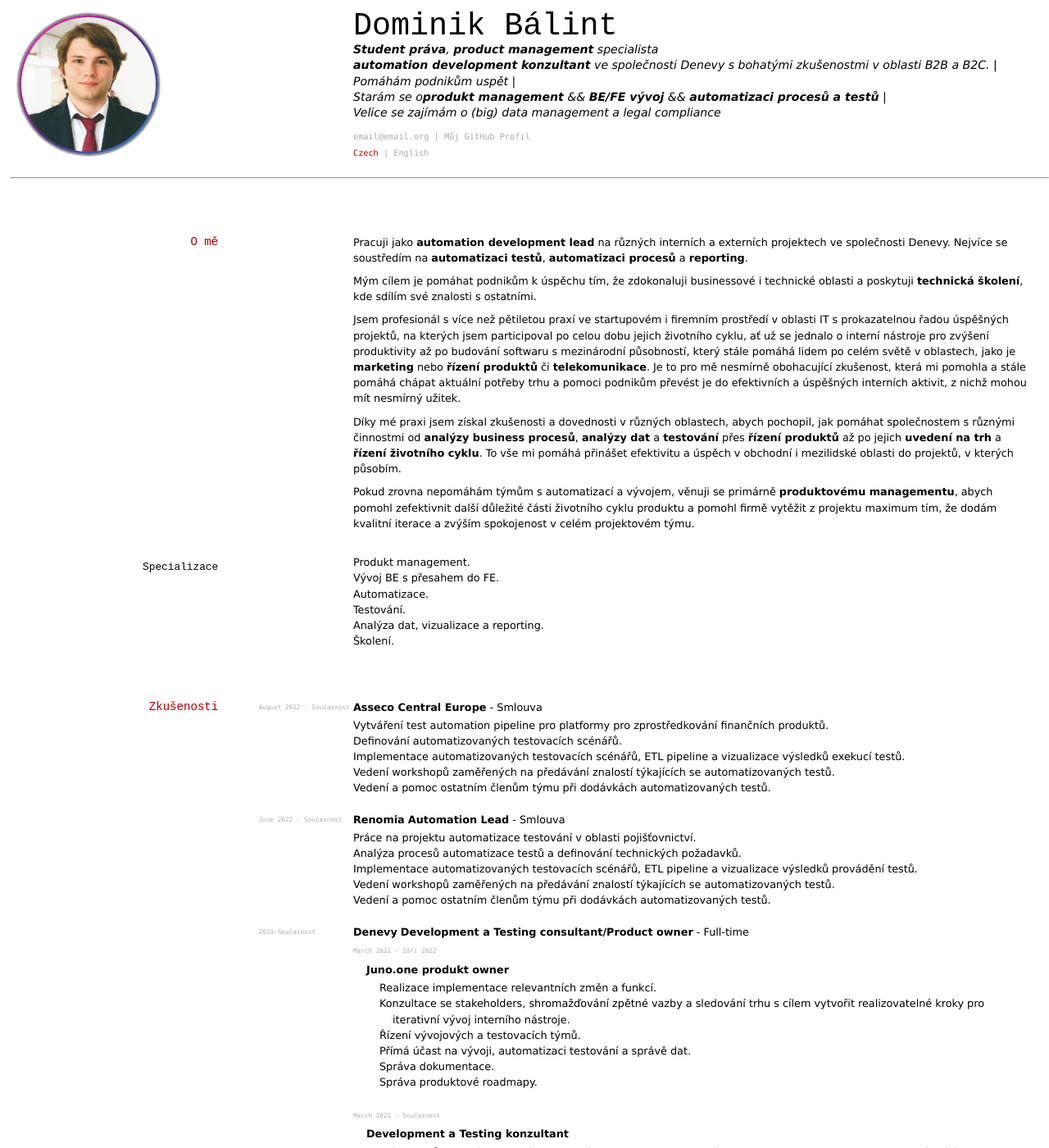
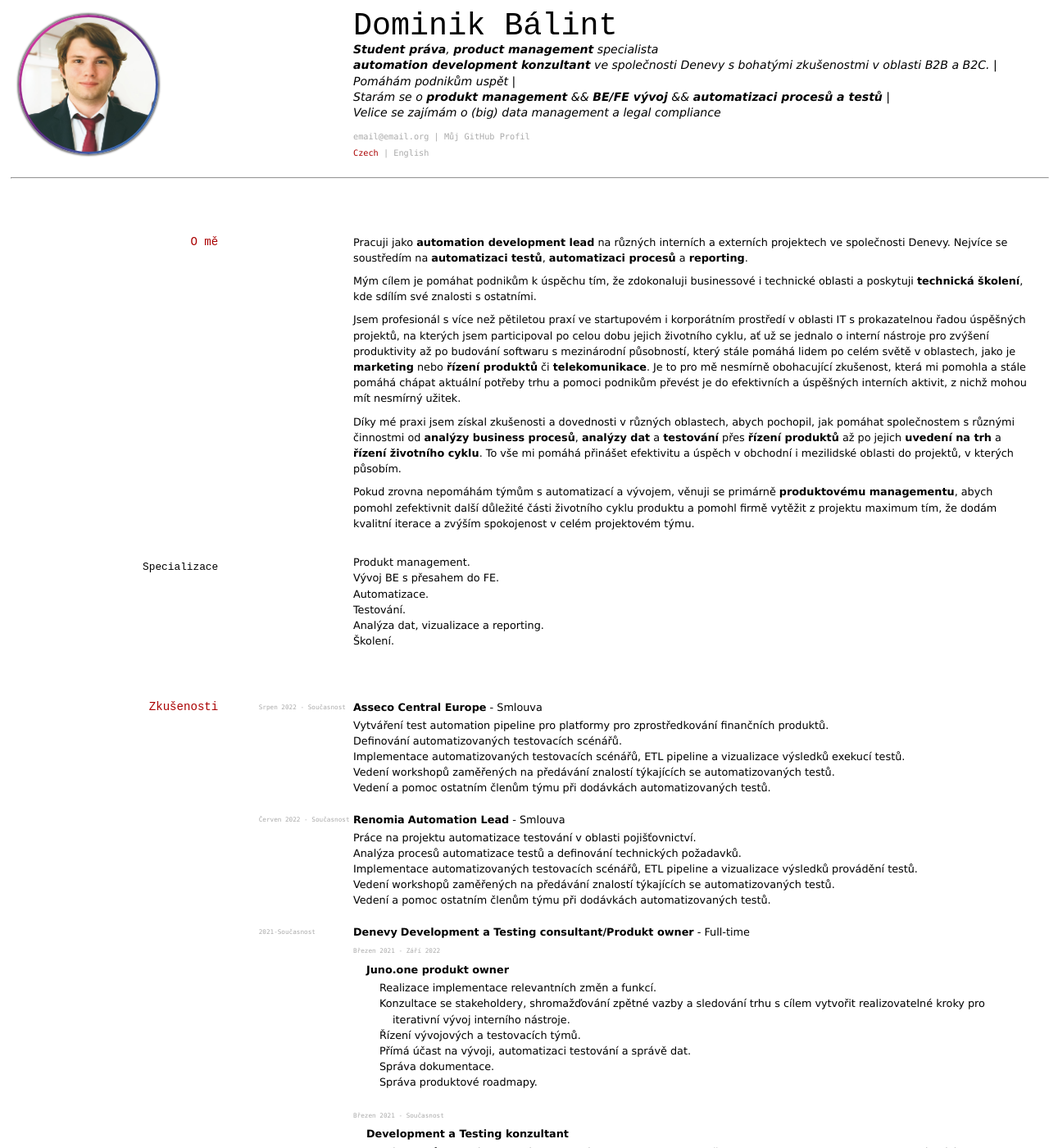
Before and after one commit to Dominik-97/curriculum-vitae, a Jekyll site: the page built from index_cz.md, in a window 1280 px wide and 1400 px high. Shown: the whole window at 82% size. Built offline with Jekyll 4.4.1, drawn with Linux system fonts in a browser that asks for light colours; some of the changed text lies outside the part shown.

Commit message:
Small, final improvements.

```diff
--- a/index_cz.md
+++ b/index_cz.md
@@ -11,7 +11,7 @@
   <strong>Student práva</strong>, <strong>product management</strong> specialista <br>
   <strong>automation development konzultant</strong> ve společnosti Denevy s bohatými zkušenostmi v oblasti B2B a B2C. | <br>
   Pomáhám podnikům uspět | <br>
-  Starám se o<strong>produkt management</strong> && <strong>BE/FE vývoj</strong> && <strong>automatizaci procesů a testů</strong> | <br>
+  Starám se o <strong>produkt management</strong> && <strong>BE/FE vývoj</strong> && <strong>automatizaci procesů a testů</strong> | <br>
   Velice se zajímám o (big) data management a legal compliance
 </p>
 
@@ -37,7 +37,7 @@
 
 Mým cílem je pomáhat podnikům k úspěchu tím, že zdokonaluji businessové i technické oblasti a poskytuji **technická školení**, kde sdílím své znalosti s ostatními. <br>
 
-Jsem profesionál s více než pětiletou praxí ve startupovém i firemním prostředí v oblasti IT s prokazatelnou řadou úspěšných projektů, na kterých jsem participoval po celou dobu jejich životního cyklu, ať už se jednalo o interní nástroje pro zvýšení produktivity až po budování softwaru s mezinárodní působností, který stále pomáhá lidem po celém světě v oblastech, jako je **marketing** nebo **řízení produktů** či **telekomunikace**. Je to pro mě nesmírně obohacující zkušenost, která mi pomohla a stále pomáhá chápat aktuální potřeby trhu a pomoci podnikům převést je do efektivních a úspěšných interních aktivit, z nichž mohou mít nesmírný užitek. <br>
+Jsem profesionál s více než pětiletou praxí ve startupovém i korporátním prostředí v oblasti IT s prokazatelnou řadou úspěšných projektů, na kterých jsem participoval po celou dobu jejich životního cyklu, ať už se jednalo o interní nástroje pro zvýšení produktivity až po budování softwaru s mezinárodní působností, který stále pomáhá lidem po celém světě v oblastech, jako je **marketing** nebo **řízení produktů** či **telekomunikace**. Je to pro mě nesmírně obohacující zkušenost, která mi pomohla a stále pomáhá chápat aktuální potřeby trhu a pomoci podnikům převést je do efektivních a úspěšných interních aktivit, z nichž mohou mít nesmírný užitek. <br>
 
 Díky mé praxi jsem získal zkušenosti a dovednosti v různých oblastech, abych pochopil, jak pomáhat společnostem s různými činnostmi od **analýzy business procesů**, **analýzy dat** a **testování** přes **řízení produktů** až po jejich **uvedení na trh** a **řízení životního cyklu**. To vše mi pomáhá přinášet efektivitu a úspěch v obchodní i mezilidské oblasti do projektů, v kterých působím. <br>
 
@@ -54,7 +54,7 @@
 
 ## Zkušenosti
 
-`August 2022 - Současnost` __Asseco Central Europe__ - Smlouva <br>
+`Srpen 2022 - Současnost` __Asseco Central Europe__ - Smlouva <br>
 
 - Vytváření test automation pipeline pro platformy pro zprostředkování finančních produktů.
 - Definování automatizovaných testovacích scénářů.
@@ -62,7 +62,7 @@
 - Vedení workshopů zaměřených na předávání znalostí týkajících se automatizovaných testů.
 - Vedení a pomoc ostatním členům týmu při dodávkách automatizovaných testů.
 
-`June 2022 - Současnost` __Renomia__ **Automation Lead** - Smlouva <br>
+`Červen 2022 - Současnost` __Renomia__ **Automation Lead** - Smlouva <br>
 
 - Práce na projektu automatizace testování v oblasti pojišťovnictví.
 - Analýza procesů automatizace testů a definování technických požadavků.
@@ -70,22 +70,22 @@
 - Vedení workshopů zaměřených na předávání znalostí týkajících se automatizovaných testů.
 - Vedení a pomoc ostatním členům týmu při dodávkách automatizovaných testů.
 
-`2021-Současnost` __Denevy__ **Development a Testing consultant/Product owner** - Full-time <br>
+`2021-Současnost` __Denevy__ **Development a Testing consultant/Produkt owner** - Full-time <br>
 
-- `March 2021 - Září 2022`
+- `Březen 2021 - Září 2022`
   - **Juno.one produkt owner**
     - Realizace implementace relevantních změn a funkcí.
-    - Konzultace se stakeholders, shromažďování zpětné vazby a sledování trhu s cílem vytvořit realizovatelné kroky pro iterativní vývoj interního nástroje.
+    - Konzultace se stakeholdery, shromažďování zpětné vazby a sledování trhu s cílem vytvořit realizovatelné kroky pro iterativní vývoj interního nástroje.
     - Řízení vývojových a testovacích týmů.
     - Přímá účast na vývoji, automatizaci testování a správě dat.
     - Správa dokumentace.
     - Správa produktové roadmapy.
 
-- `March 2021 - Současnost`
+- `Březen 2021 - Současnost`
   - **Development a Testing konzultant**
     - Práce na různorodých interních i externích projektech pro společnosti jako Renomia, Asseco a Packeta týkajících se:
       - dodávek vysoce kvalitních automatizací (zejména automatizace testů a datových pipeline),
-      - konzultací, návrhu a implementace změn vedoucích k vyšší spokojenosti a efektivitě,
+      - konzultací, návrhu a implementaci změn vedoucích k vyšší spokojenosti a efektivitě,
       - implementace CI/CD.
     - Konzultace v oblasti dodávek produktů, automatizace, testování a správy dat.
     - Řízení zlepšování procesů automatizace, automatizace testování, developmentu a datových pipeline a vizualizací.
@@ -132,8 +132,8 @@
 
 `2017-Současnost`
 __CEVRO Institut, Praha, Česká republika__ <br>
-- `2017-2020` - Bc., v oboru __Právo V Obchodních vztazích__ <br>
-- `2020-Současnost` - Studium Mgr., v oboru __Právo V Obchodních vztazích__ <br>
+- `2017-2020` - Bc., v oboru __Právo v obchodních vztazích__ <br>
+- `2020-Současnost` - Studium Mgr., v oboru __Právo v obchodních vztazích__ <br>
 
 `2010-2017`
 __Mensa Gymnázium, Praha, Česká republika__ <br>
@@ -183,7 +183,7 @@
 ### Soft skills
 
 - Následující seznam obsahuje nikoli taxativní výčet, soft skills:
-  - Mezilidské dovednosti,
+  - mezilidské dovednosti,
   - týmová práce,
   - efektivní komunikace,
   - spolupráce,
```
Also changed, not shown: other parts of index_cz.md (+2 -2 lines), index.md (+1 -1 lines).
